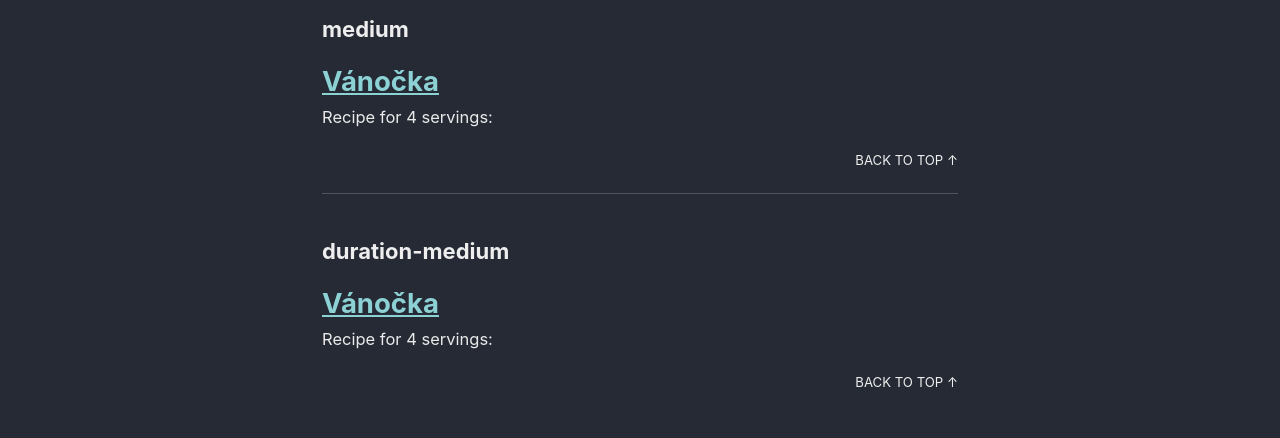
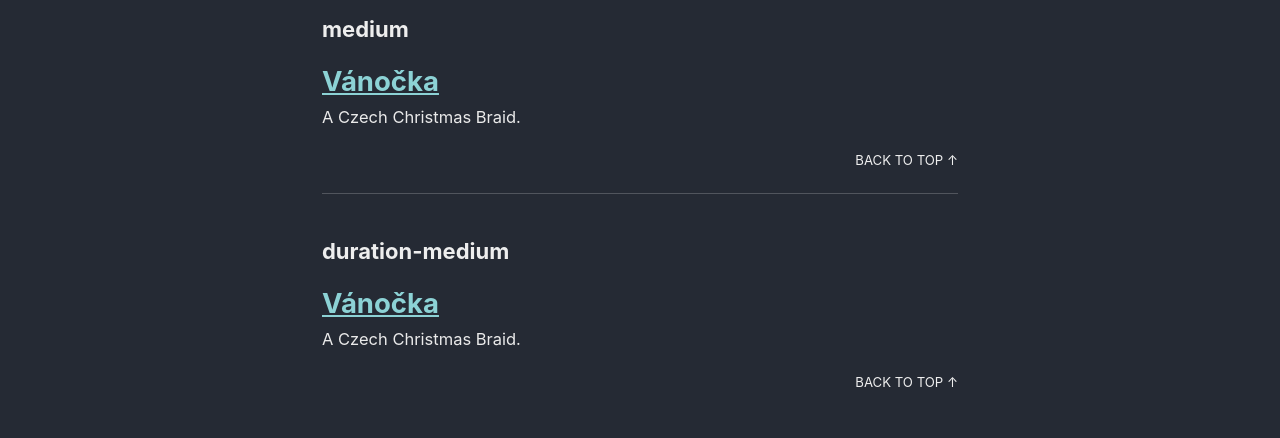
Before and after one commit to oarsi/kitchenzen, a Jekyll site: the page built from _pages/tag-archive.md, in a window 1280 px wide and 900 px high, scrolled down 1758 px. Shown: the part 176-614 px from the top of the window. Built offline with Jekyll 4.4.1, drawn with Linux system fonts in a browser that asks for light colours; cached includes are drawn as plain includes.

Commit message:
Update 2022-11-29-vanocka.md

```diff
--- a/_posts/2022-11-29-vanocka.md
+++ b/_posts/2022-11-29-vanocka.md
@@ -20,7 +20,8 @@ author:
       icon: "fab fa-fw fa-twitter-square"
       url: "https://twitter.com/oarsi"
 ---
-Recipe for 4 servings:
+
+A Czech Christmas Braid.
 
 ## Ingredients
 * 30 g yeast
```
